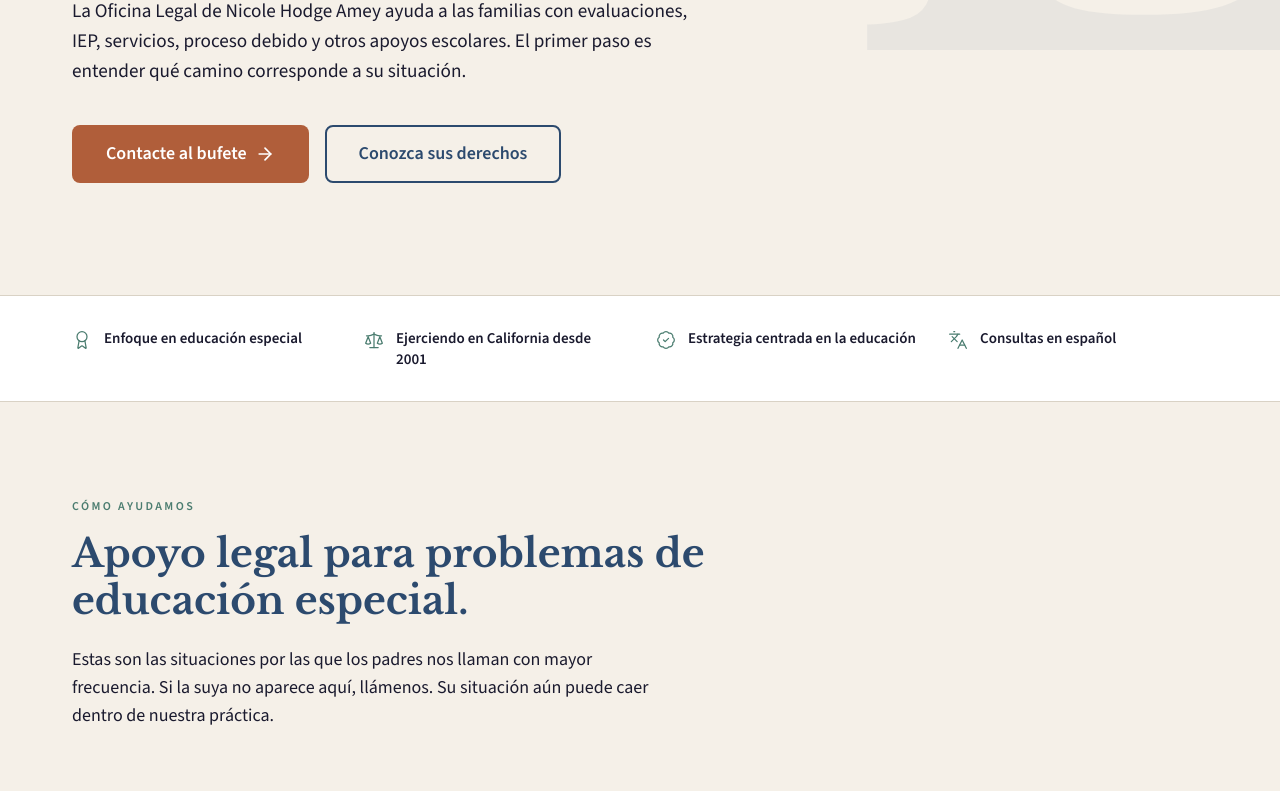
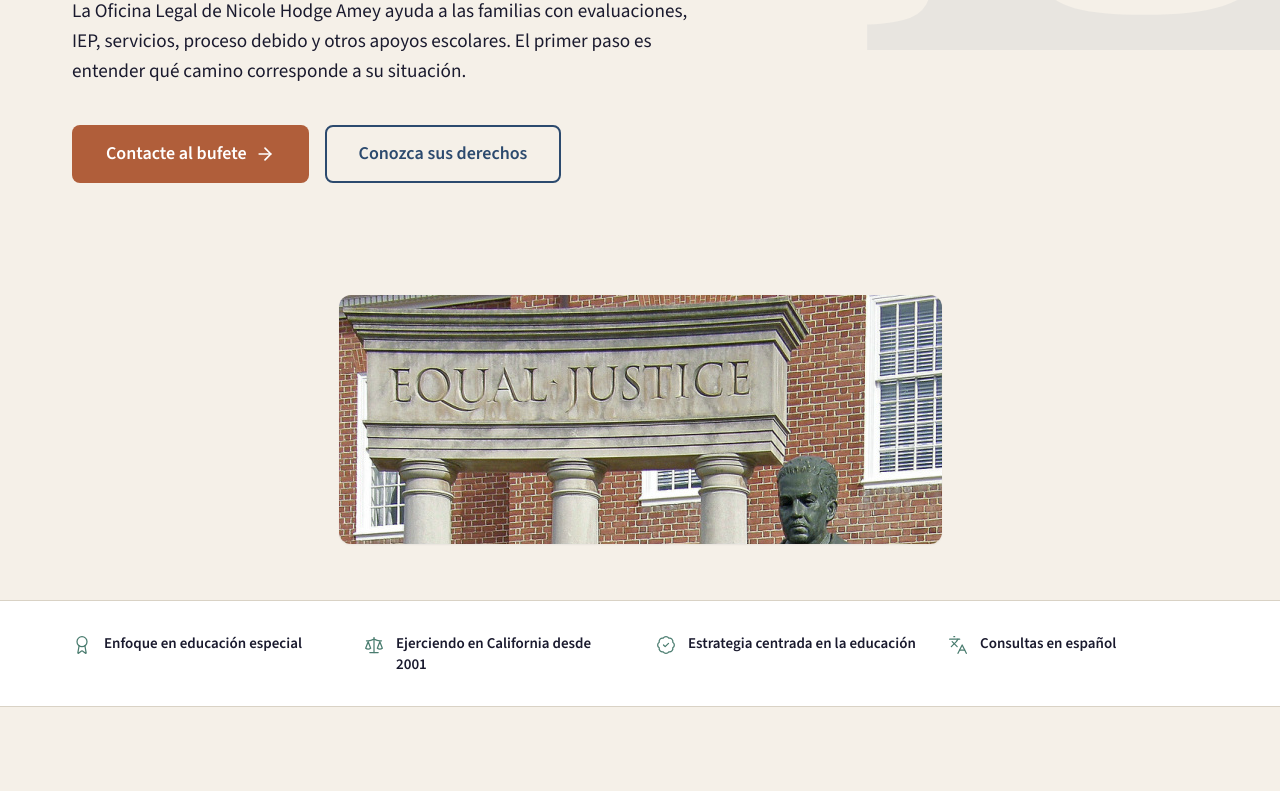
Before and after one commit to marchitectsio/lonha-website, a Next.js app: page /es in a window 1280 px wide. Shown: the part 447-1238 px from the top of the page. Built offline with nearby package versions, Linux system fonts and the light colour scheme.

Commit message:
Add EQUAL JUSTICE header banner to Spanish home page
Added a section with an image header for 'EQUAL JUSTICE'.

```diff
--- a/app/es/page.tsx
+++ b/app/es/page.tsx
@@ -1,4 +1,5 @@
 import type { Metadata } from "next";
+import Image from "next/image";
 import Link from "next/link";
 import SiteFrame from "@/components/SiteFrame";
 import Hero from "@/components/Hero";
@@ -49,6 +50,21 @@ export default function HomePageEs() {
         primaryCta={{ label: "Contacte al bufete", href: "/es/contacto" }}
         secondaryCta={{ label: "Conozca sus derechos", href: "/es/recursos" }}
       />
+
+      {/* Encabezado del sitio original: EQUAL JUSTICE tallado en piedra */}
+      <section aria-label="Igualdad ante la justicia" className="bg-[color:var(--surface)] pb-10 md:pb-14">
+        <div className="container-x">
+          <figure className="mx-auto max-w-[603px]">
+            <Image
+              src="/images/equal-justice-header.jpg"
+              alt="EQUAL JUSTICE tallado en piedra sobre las columnas de un palacio de justicia"
+              width={603}
+              height={249}
+              className="h-auto w-full rounded-xl shadow-sm"
+            />
+          </figure>
+        </div>
+      </section>
 
       <CredibilityStrip
         items={[
```
